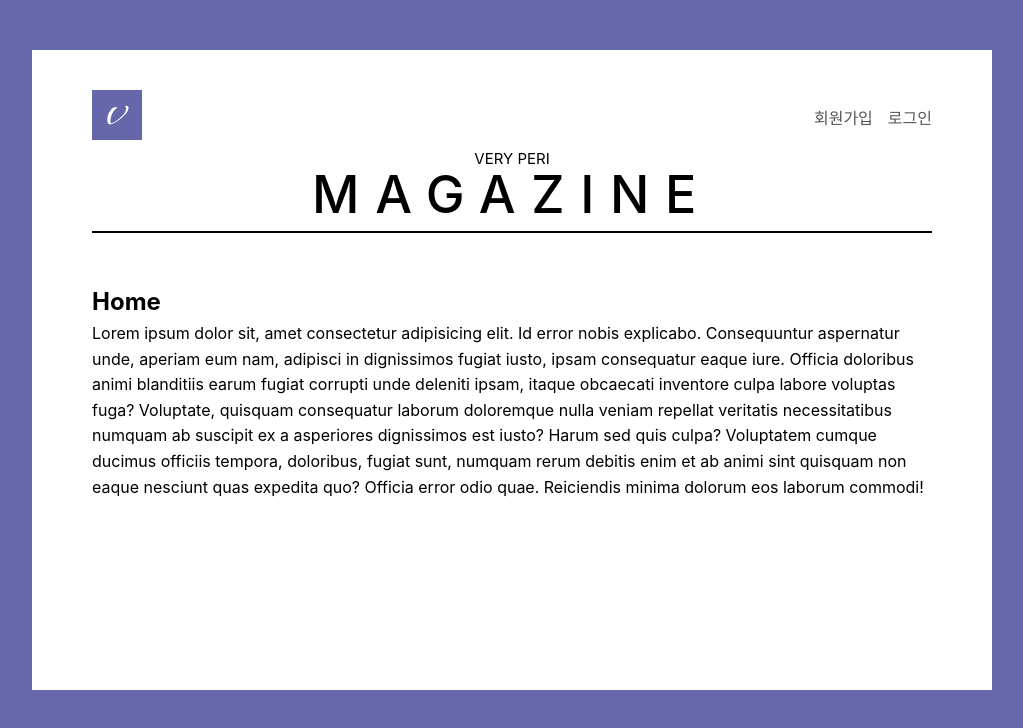
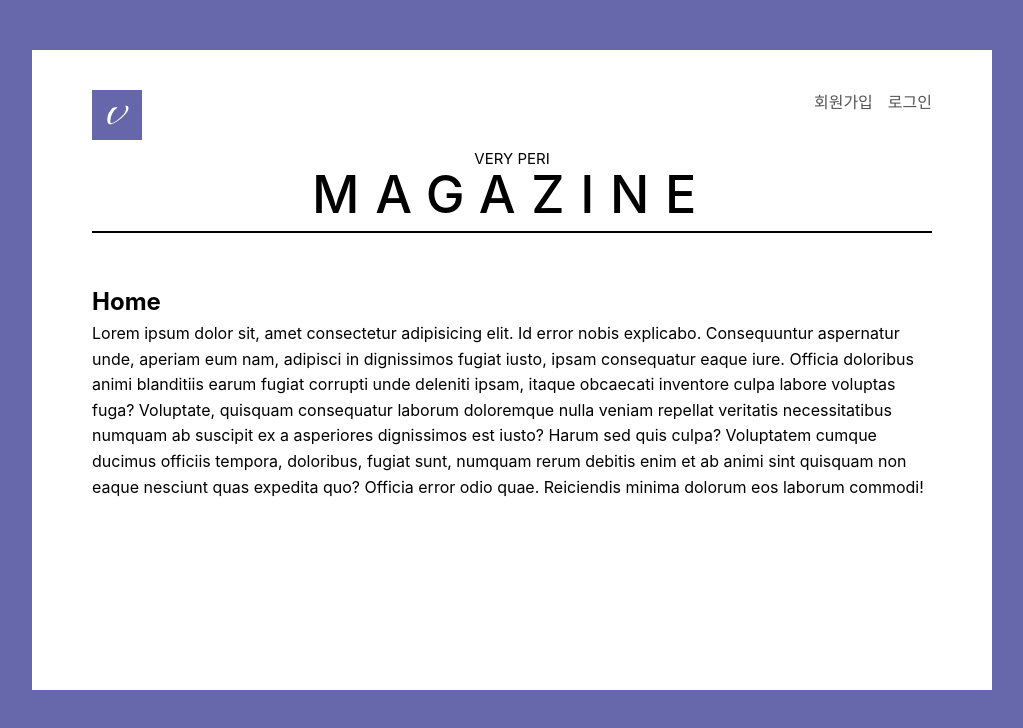
Before and after one commit to ddooyn/veryperi-magazine-2022, a React (Create React App) app: page / in a window 1280 px wide. Shown: the top 728 px of the page, without its empty margins (128-1151 px from the left). Built offline with nearby package versions, Linux system fonts and the light colour scheme; no server answers; a web font is replaced by a local one.

Commit message:
✨ 로그아웃 기능 구현 및 navbar 조건부 렌더링 업데이트

```diff
--- a/src/components/Header.js
+++ b/src/components/Header.js
@@ -1,12 +1,15 @@
 import React from 'react';
 import { Link } from 'react-router-dom';
 import styled from 'styled-components';
-import { useRecoilValue } from 'recoil';
-import { isLoggedInAtom } from 'shared/atoms';
+
+import { useRecoilValue, useRecoilState } from 'recoil';
+import { isLoggedInAtom, usernameAtom } from 'shared/atoms';
+import { auth } from 'shared/firebase';
+import { signOut } from 'firebase/auth';
 
 const Header = () => {
   const isLoggedIn = useRecoilValue(isLoggedInAtom);
-  console.log(isLoggedIn);
+  const [username, setUsername] = useRecoilState(usernameAtom);
 
   return (
     <header>
@@ -15,16 +18,25 @@ const Header = () => {
           <img src="/img/logo.png" alt="메인 페이지로 가기" />
         </Link>
         <Menu>
-          {isLoggedIn ? (
+          {isLoggedIn && username ? (
             <>
-              {' '}
               <li>
-                <Link to="/myinfo">내정보</Link>
+                <Link to="/myinfo">{username}님 반갑습니다:)</Link>
               </li>
               <li>
                 <Link to="/notification">알림</Link>
               </li>
-              <li>로그아웃</li>
+              <li>
+                <button
+                  onClick={() => {
+                    setUsername('');
+                    signOut(auth);
+                    alert('로그아웃 되었습니다 :)');
+                  }}
+                >
+                  로그아웃
+                </button>
+              </li>
             </>
           ) : (
             <>
@@ -50,20 +62,28 @@ export default Header;
 const Navbar = styled.nav`
   display: flex;
   justify-content: space-between;
-  align-items: center;
+  /* align-items: flex-start; */
 `;
 
-const Menu = styled.div`
+const Menu = styled.ul`
   display: flex;
   color: #555;
   gap: 15px;
-  & li {
+  li {
     transition: 0.1s color ease-in-out;
     cursor: pointer;
     &:hover {
       color: #000;
     }
+    button {
+      font-size: inherit;
+      color: inherit;
+    }
   }
+`;
+
+const SubMenu = styled.ul`
+  display: flex;
 `;
 
 const Title = styled.h1`
--- a/src/components/Layout.js
+++ b/src/components/Layout.js
@@ -1,10 +1,24 @@
-import React from 'react';
+import React, { useCallback, useEffect } from 'react';
 import { Outlet } from 'react-router-dom';
 import styled from 'styled-components';
 
-import Header from './Header';
+import Header from 'components/Header';
+import { auth } from 'shared/firebase';
+import { onAuthStateChanged } from 'firebase/auth';
+import { useSetRecoilState } from 'recoil';
+import { isLoggedInAtom } from 'shared/atoms';
 
 const Layout = () => {
+  const setIsLoggedIn = useSetRecoilState(isLoggedInAtom);
+  const toggleIsLoggedIn = useCallback(
+    async (user) => (user ? setIsLoggedIn(true) : setIsLoggedIn(false)),
+    [setIsLoggedIn]
+  );
+
+  useEffect(() => {
+    onAuthStateChanged(auth, toggleIsLoggedIn);
+  }, [toggleIsLoggedIn]);
+
   return (
     <Main>
       <Header />
```
